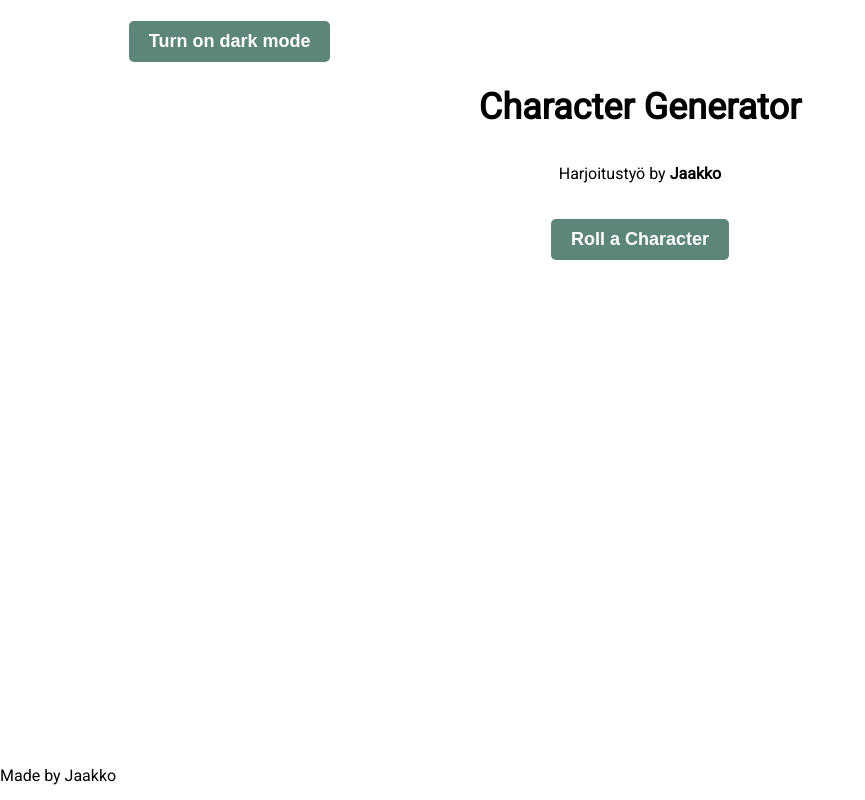
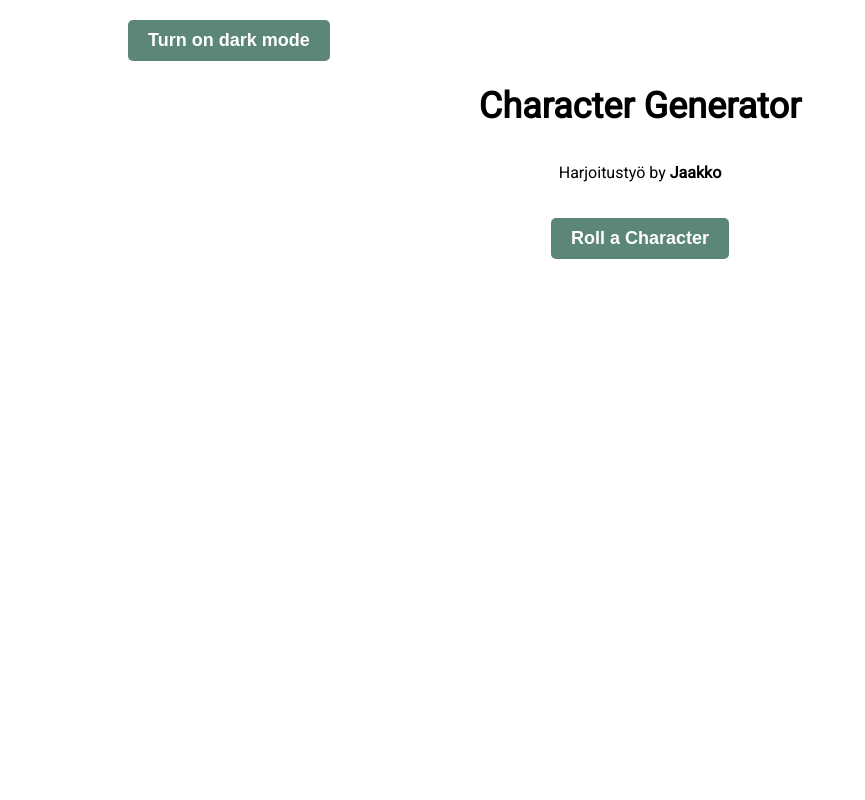
Before and after one commit to Peltimies/svelte-ht, a Svelte app: page / in a window 1280 px wide. Shown: the whole page, without its empty margins (0-865 px from the left). Built offline with nearby package versions, Linux system fonts and the light colour scheme.

Commit message:
UI fixes

```diff
--- a/public/index.html
+++ b/public/index.html
@@ -13,9 +13,16 @@
 	<link href="https://fonts.googleapis.com/css?family=Roboto&display=swap" rel="stylesheet">
 
 	<script defer src='/build/bundle.js'></script>
+	<style>
+		body {
+			padding: 0px;
+			margin: 0px;
+		}
+	</style>
 
 </head>
 
+<body></body>
 
 
 </html>
--- a/src/App.svelte
+++ b/src/App.svelte
@@ -36,8 +36,7 @@
   `;
 </script>
 
-<body style={darken}>
-  <main class="container">
+<main class="container" style={darken}>
   <div class="content">
     <button on:click={toggleDarkMode}>
       {#if $darkMode}
@@ -78,18 +77,8 @@
     </div>
   </div>
 </main>
-  <footer class="footer"><p>Made by Jaakko</p></footer>
-</body>
 
 <style>
-  .footer {
-    height: 50px;
-    /* the height of your footer */
-    position: absolute;
-    bottom: 0;
-    left: 0;
-    right: 0;
-  }
   .title {
     display: flex;
     justify-content: center;
@@ -97,17 +86,9 @@
     align-items: center;
   }
 
-  body {
-    height: 100%;
-    width: 100%;
-    padding-bottom: 20px;
-    border: 1px solid transparent;
-    min-height: 100%;
-
-    /* the height of your footer */
-  }
   .container {
     display: flex;
+    height: 100vh;
   }
 
   .app {
@@ -149,7 +130,7 @@
     color: rgba(255, 68, 0, 0.626);
   }
 
-  @media (min-width: 640px) {
+  @media (min-width: 375px) {
     main {
       max-width: none;
     }
--- a/src/Modali.svelte
+++ b/src/Modali.svelte
@@ -36,12 +36,12 @@
     padding: 1rem;
     position: fixed;
     top: 10vh;
-    width: 80%;
+    width: auto;
     max-height: 80vh;
     background-color: aliceblue;
     border-radius: 5px;
     z-index: 100;
     box-shadow: 0 2px 8px rgba(0, 0, 0, 0.25);
-    overflow: scroll;
+    overflow: auto;
   }
 </style>
```
Lines whose indentation alone changed are shown as unchanged.
